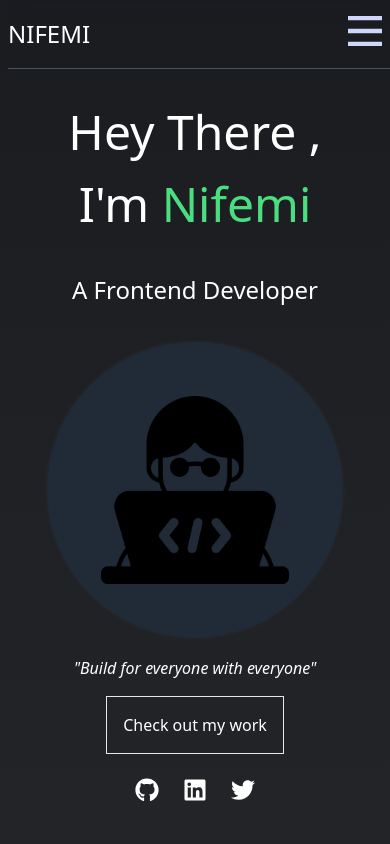
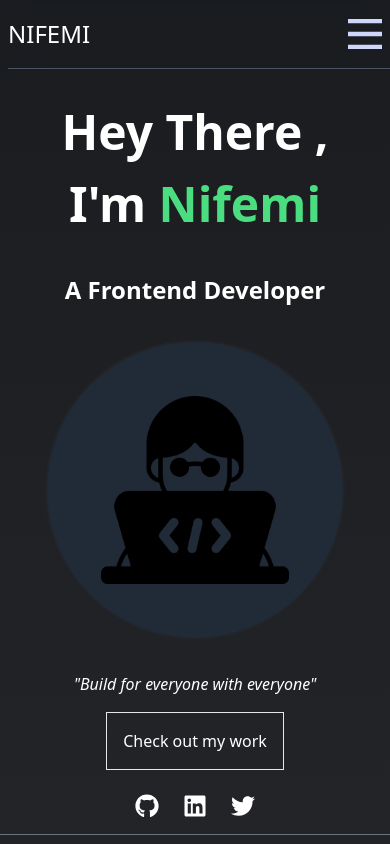
Before and after one commit to NifemiSoneye/my-portfolio, a React (Vite) app: page / in a window 390 px wide. Built offline with nearby package versions, Linux system fonts and the light colour scheme.

Commit message:
Made the page responsive for larger screens

```diff
--- a/src/components/Home.tsx
+++ b/src/components/Home.tsx
@@ -8,8 +8,9 @@ const Home = () => {
   return (
     <section
       id="home"
-      className="pt-[6rem] text-white text-center bg-gradient-to-b from-[#1a1c20] to-[#222428]"
+      className="pt-[6rem] text-white text-center bg-gradient-to-b from-[#1a1c20] to-[#222428] lg:grid grid-cols-2 lg:text-left lg:px-[5rem] lg:pt-[8rem] border-b border-gray-500 pb-[1rem]"
     >
+      <div className="order-1 lg:order-1 lg:mt-[2rem] font-semibold">
         <h1 className="text-[48px]">Hey There ,</h1>
         <motion.h1
           className="text-[48px]"
@@ -43,21 +44,10 @@ const Home = () => {
         </motion.span> */}
         </motion.h1>
         <p className="text-[24px] pt-[2rem]">A Frontend Developer</p>
-      <div className="flex items-center justify-center mt-[2rem] ">
-        <motion.div
-          initial={{ opacity: 0, scale: 0.8 }}
-          animate={{ opacity: 1, scale: 1 }}
-          transition={{ delay: 1.2, duration: 0.8, type: "spring" }}
-          className="h-[300px] w-[300px] rounded-full bg-[#212A37] border-2 border-[#222428] flex items-center justify-center p-[1rem]"
-        >
-          <img
-            src={devIcon}
-            alt="dev"
-            className="h-[220px] w-[220px] p-[1rem]"
-          />
-        </motion.div>
-      </div>
-      <p className="italic mt-[1rem]">"Build for everyone with everyone"</p>
+        <div className="col-span-2 order-3 flex-col items-center mt-[1rem] lg:items-start lg:mt-[2rem] hidden lg:flex">
+          <p className="italic mt-[1rem] lg:mt-0">
+            "Build for everyone with everyone"
+          </p>
           <button className="bg-transparent border mt-[1rem] p-[1rem] hover:bg-green-400">
             Check out my work
           </button>
@@ -80,6 +70,50 @@ const Home = () => {
               <FaTwitter className="text-2xl hover:text-green-400 transition-colors" />
             </a>
           </div>
+        </div>
+      </div>
+
+      <div className="flex items-center justify-center mt-[2rem] order-2 lg:order-2">
+        <motion.div
+          initial={{ opacity: 0, scale: 0.8 }}
+          animate={{ opacity: 1, scale: 1 }}
+          transition={{ delay: 1.2, duration: 0.8, type: "spring" }}
+          className="h-[300px] w-[300px] rounded-full bg-[#212A37] border-2 border-[#222428] flex items-center justify-center p-[1rem] lg:h-[400px] lg:w-[400px] "
+        >
+          <img
+            src={devIcon}
+            alt="dev"
+            className="h-[220px] w-[220px] p-[1rem] lg:h-[300px] lg:w-[300px] "
+          />
+        </motion.div>
+      </div>
+      <div className="col-span-2 order-3 flex flex-col items-center mt-[1rem] lg:items-start lg:mt-[0.5rem] lg:hidden">
+        <p className="italic mt-[1rem] lg:mt-0">
+          "Build for everyone with everyone"
+        </p>
+        <button className="bg-transparent border mt-[1rem] p-[1rem] hover:bg-green-400">
+          Check out my work
+        </button>
+        <div className="flex justify-center gap-6 mt-6">
+          <a
+            href="https://github.com/NifemiSoneye"
+            target="_blank"
+            rel="noreferrer"
+          >
+            <FaGithub className="text-2xl hover:text-green-400 transition-colors" />
+          </a>
+          <a
+            href="https://linkedin.com/in/yourusername"
+            target="_blank"
+            rel="noreferrer"
+          >
+            <FaLinkedin className="text-2xl hover:text-green-400 transition-colors" />
+          </a>
+          <a href="https://x.com/AFCNIFEMI" target="_blank" rel="noreferrer">
+            <FaTwitter className="text-2xl hover:text-green-400 transition-colors" />
+          </a>
+        </div>
+      </div>
     </section>
   );
 };
--- a/src/components/Nav.tsx
+++ b/src/components/Nav.tsx
@@ -6,9 +6,9 @@ const Nav = () => {
     .href;
   return (
     <div className="backdrop-blur-md fixed top-0 left-0 w-full mx-[0.5rem] border-b border-gray-600">
-      <div className="flex justify-between mt-[1rem] text-white pb-[1rem]">
+      <div className="flex justify-between mt-[1rem] text-white pb-[1rem] lg:mt-[2rem] items-center lg:mx-[1.5rem]">
         <h1 className="text-[1.5rem]">NIFEMI</h1>
-        <ul className="hidden lg:flex mx-[1rem]">
+        <ul className="hidden lg:flex mx-[2rem] text-[22px] ">
           {navLinks.map((link) => (
             <li key={link} className="capitalize cursor-pointer">
               <Link
@@ -16,7 +16,7 @@ const Nav = () => {
                 smooth={true}
                 duration={700}
                 offset={-80}
-                className="hover:text-green-400 ml-[0.5rem] text-white"
+                className="hover:text-green-400 ml-[1rem] text-white"
               >
                 {link}
               </Link>
```
Lines whose indentation alone changed are shown as unchanged.
